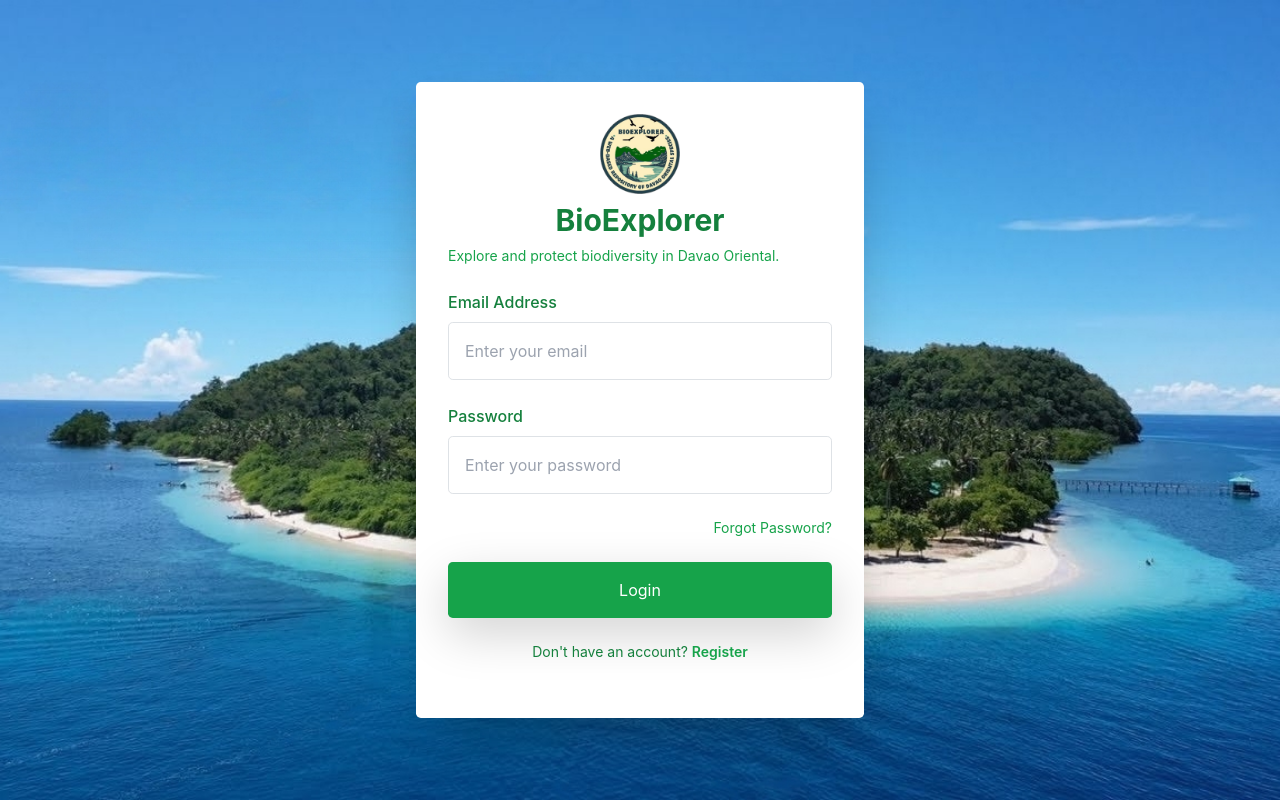
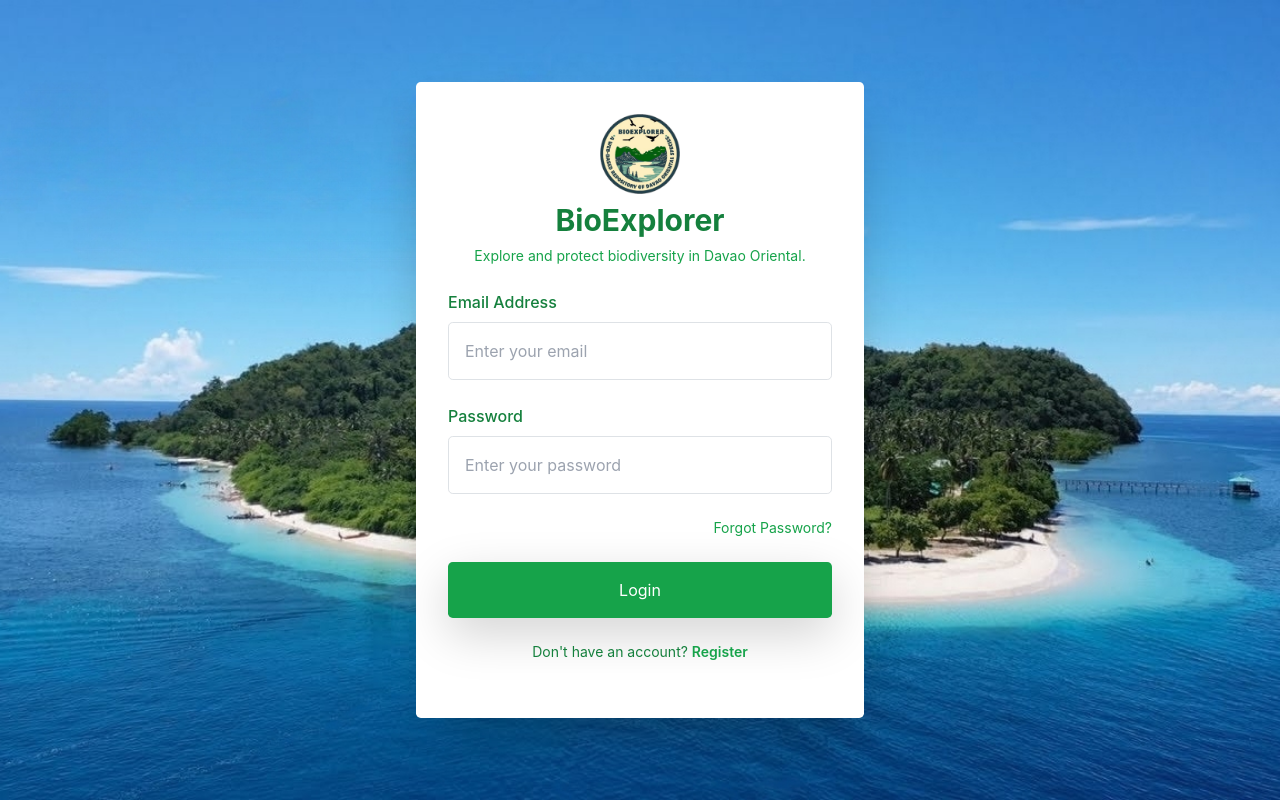
Before and after one commit to Miketzy/capstone2-client, a React (Create React App) app in the folder frontend-client2/: page /login in a window 1280 px wide. Built offline with nearby package versions, Linux system fonts and the light colour scheme; a small style sheet from the web is missing.

Commit message:
login updated

```diff
--- a/frontend-client2/src/Components/Login-register-Form/Login-Form/Login.jsx
+++ b/frontend-client2/src/Components/Login-register-Form/Login-Form/Login.jsx
@@ -80,7 +80,7 @@ const Login = () => {
             className="w-20 h-20 mx-auto mb-2"
           />
           <h1 className="text-3xl font-bold text-green-700">BioExplorer</h1>
-          <p className="text-sm text-green-600 mt-2">
+          <p className="text-sm text-green-600 mt-2 text-center">
             Explore and protect biodiversity in Davao Oriental.
           </p>
         </div>
```
